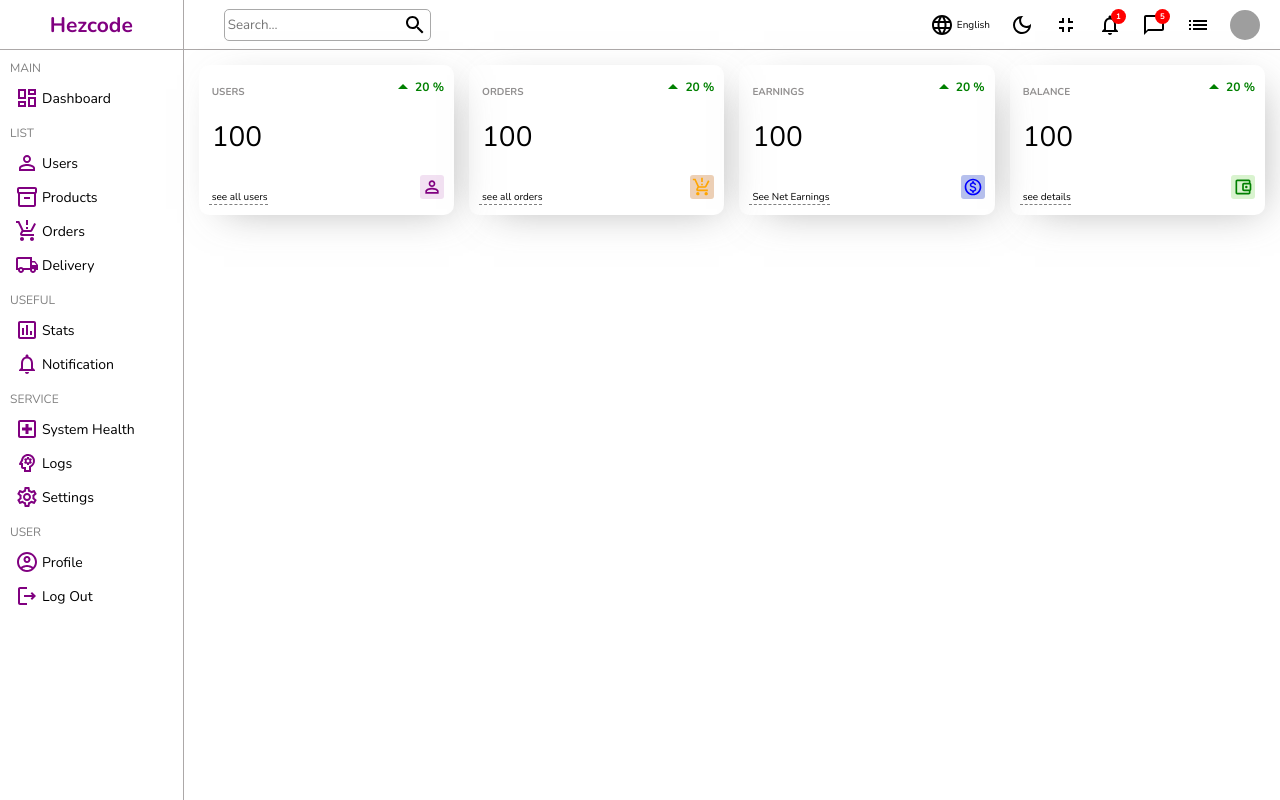
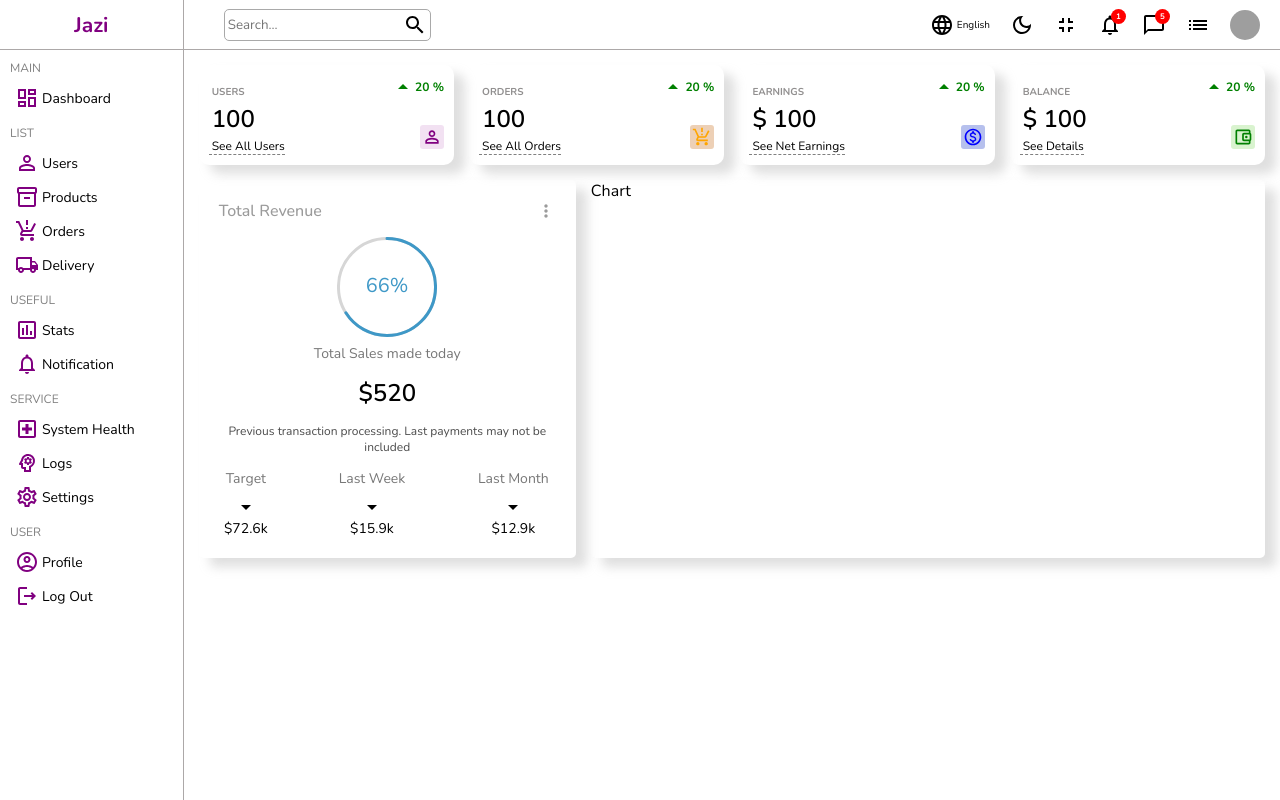
Before and after one commit to Obafemi-NG/admin-app, a React (Create React App) app: page / in a window 1280 px wide. Built offline with nearby package versions, Linux system fonts and the light colour scheme; grey boxes are pictures that could not be loaded.

Commit message:
created the featured chart for the analysis of the sales of the admin. I used the react circular progress bar for a visualized progress bar in this section.

```diff
--- a/package.json
+++ b/package.json
@@ -11,6 +11,7 @@
     "@testing-library/react": "^12.1.4",
     "@testing-library/user-event": "^13.5.0",
     "react": "^17.0.2",
+    "react-circular-progressbar": "^2.0.4",
     "react-dom": "^17.0.2",
     "react-router-dom": "^6.2.2",
     "react-scripts": "5.0.0",
--- /dev/null
+++ b/src/components/Chart/Chart.jsx
@@ -0,0 +1,7 @@
+import styles from "./Chart.module.css";
+
+const Chart = () => {
+  return <div className={styles.chart}>Chart</div>;
+};
+
+export default Chart;
--- /dev/null
+++ b/src/components/Chart/Chart.module.css
@@ -0,0 +1,7 @@
+.chart {
+  flex: 4;
+  border-radius: 5px;
+  box-shadow: 11px 9px 11px 0px rgba(212, 212, 212, 0.75);
+  -webkit-box-shadow: 11px 9px 11px 0px rgba(212, 212, 212, 0.75);
+  -moz-box-shadow: 11px 9px 11px 0px rgba(212, 212, 212, 0.75);
+}
--- /dev/null
+++ b/src/components/Featured/Featured.jsx
@@ -0,0 +1,63 @@
+import styles from "./Featured.module.css";
+
+// Imported React SVG Component...
+import { CircularProgressbar } from "react-circular-progressbar";
+import "react-circular-progressbar/dist/styles.css";
+
+// Imported Material UI below...
+import MoreVertOutlinedIcon from "@mui/icons-material/MoreVertOutlined";
+import ArrowDropDownOutlinedIcon from "@mui/icons-material/ArrowDropDownOutlined";
+import ArrowDropUpOutlinedIcon from "@mui/icons-material/ArrowDropUpOutlined";
+
+const Featured = () => {
+  // just an assumption, thus, a temporary value.
+  let percentage = 66;
+  let sales = 520;
+  let target = "72.6";
+  let lastWeek = "15.9";
+  let lastMonth = "12.9";
+  //   ---end of assumed values.
+
+  return (
+    <div className={styles.featured}>
+      <div className={styles.top}>
+        <p>Total Revenue</p>
+        <MoreVertOutlinedIcon className={styles.icon} />
+      </div>
+      <div className={styles.bottom}>
+        <div className={styles.progressbar} style={{ width: 100, height: 100 }}>
+          <CircularProgressbar
+            value={percentage}
+            text={`${percentage}%`}
+            strokeWidth="3"
+          />
+        </div>
+        <p className={styles.title}>Total Sales made today</p>
+        <p className={styles.sales}> {`$${sales}`} </p>
+        <p className={styles.desc}>
+          {" "}
+          Previous transaction processing. Last payments may not be included{" "}
+        </p>
+        <div className={styles.items}>
+          <div className={styles.details}>
+            <p className={styles.title}>Target</p>
+            <ArrowDropDownOutlinedIcon />
+            <p className={styles.rate}> {`$${target}k`} </p>
+          </div>
+          <div className={styles.details}>
+            <p className={styles.title}>Last Week</p>
+            <ArrowDropDownOutlinedIcon />
+            <p className={styles.rate}> {`$${lastWeek}k`} </p>
+          </div>
+          <div className={styles.details}>
+            <p className={styles.title}>Last Month</p>
+            <ArrowDropDownOutlinedIcon />
+            <p className={styles.rate}> {`$${lastMonth}k`} </p>
+          </div>
+        </div>
+      </div>
+    </div>
+  );
+};
+
+export default Featured;
--- /dev/null
+++ b/src/components/Featured/Featured.module.css
@@ -0,0 +1,63 @@
+.featured {
+  flex: 2;
+  /* height: 200px; */
+  padding: 20px;
+  border-radius: 5px;
+  box-shadow: 11px 9px 11px 0px rgba(212, 212, 212, 0.75);
+  -webkit-box-shadow: 11px 9px 11px 0px rgba(212, 212, 212, 0.75);
+  -moz-box-shadow: 11px 9px 11px 0px rgba(212, 212, 212, 0.75);
+}
+.top {
+  display: flex;
+  align-items: center;
+  justify-content: space-between;
+}
+.top p {
+  color: rgb(155, 155, 155);
+  font-size: 16px;
+  font-weight: 500;
+}
+.top .icon {
+  cursor: pointer;
+  font-size: 20px;
+  color: rgb(155, 155, 155);
+}
+
+.bottom {
+  display: flex;
+  flex-direction: column;
+  align-items: center;
+  margin-top: 15px;
+}
+.title,
+.sales,
+.desc {
+  margin: 7px;
+}
+.title {
+  font-size: 14px;
+  color: rgb(119, 119, 119);
+}
+.sales {
+  font-size: 24px;
+  font-weight: 600;
+}
+.desc {
+  font-size: 12px;
+  text-align: center;
+  color: rgb(75, 75, 75);
+}
+.items {
+  display: flex;
+  width: 100%;
+  justify-content: space-between;
+  align-items: center;
+}
+.details {
+  display: flex;
+  flex-direction: column;
+  align-items: center;
+}
+.rate {
+  font-size: 14px;
+}
--- a/src/components/Sidebar/Sidebar.jsx
+++ b/src/components/Sidebar/Sidebar.jsx
@@ -15,7 +15,7 @@ import LogoutOutlinedIcon from "@mui/icons-material/LogoutOutlined";
 const Sidebar = () => {
   return (
     <div className={styles.sidebar}>
-      <div className={styles["sidebar-top"]}>Hezcode</div>
+      <div className={styles["sidebar-top"]}>Jazi</div>
       {/* <hr /> */}
       <div className={styles["sidebar-body"]}>
         <ul>
--- a/src/components/Sidebar/Sidebar.module.css
+++ b/src/components/Sidebar/Sidebar.module.css
@@ -4,7 +4,6 @@
   height: 100vh;
 }
 .sidebar-top {
-  /* background-color: red; */
   height: 50px;
   display: flex;
   align-items: center;
@@ -31,6 +30,7 @@ li {
 li:hover {
   background-color: #ece8ff;
   cursor: pointer;
+  border-top-left-radius: 10px;
 }
 .icons {
   font-size: 22px;
@@ -41,9 +41,7 @@ span {
   font-weight: normal;
   padding-left: 3px;
 }
-/* hr {
-  border: 0.5px solid rgb(172, 168, 168);
-} */
+
 ul {
   list-style-type: none;
   margin: 0;
--- a/src/components/Widgets/Widget.jsx
+++ b/src/components/Widgets/Widget.jsx
@@ -16,7 +16,7 @@ const Widget = ({ type }) => {
       data = {
         title: "USERS",
         isMoney: false,
-        link: "see all users",
+        link: "See All Users",
         icon: (
           <PermIdentityOutlinedIcon
             className={styles["widget-icon"]}
@@ -32,7 +32,7 @@ const Widget = ({ type }) => {
       data = {
         title: "ORDERS",
         isMoney: false,
-        link: "see all orders",
+        link: "See All Orders",
         icon: (
           <ProductionQuantityLimitsOutlinedIcon
             className={styles["widget-icon"]}
@@ -47,7 +47,7 @@ const Widget = ({ type }) => {
     case "earnings":
       data = {
         title: "EARNINGS",
-        isMoney: false,
+        isMoney: true,
         link: "See Net Earnings",
         icon: (
           <MonetizationOnOutlinedIcon
@@ -63,8 +63,8 @@ const Widget = ({ type }) => {
     case "balance":
       data = {
         title: "BALANCE",
-        isMoney: false,
-        link: "see details",
+        isMoney: true,
+        link: "See Details",
         icon: (
           <AccountBalanceWalletOutlinedIcon
             className={styles["widget-icon"]}
@@ -85,7 +85,10 @@ const Widget = ({ type }) => {
     <div className={styles.widget}>
       <div className={styles.left}>
         <span className={styles.title}> {data.title} </span>
-        <span className={styles.amount}> {amount} </span>
+        <span className={styles.amount}>
+          {" "}
+          {data.isMoney && "$"} {amount}{" "}
+        </span>
         <span className={styles.cta}> {data.link} </span>
       </div>
       <div className={styles.right}>
--- a/src/components/Widgets/Widget.module.css
+++ b/src/components/Widgets/Widget.module.css
@@ -2,14 +2,14 @@
   display: flex;
 
   flex: 1;
-  height: 150px;
+  height: 100px;
   padding: 10px;
   border-radius: 10px;
 
   justify-content: space-between;
-  box-shadow: 10px 9px 39px -15px rgba(153, 153, 153, 0.78);
-  -webkit-box-shadow: 10px 9px 39px -15px rgba(153, 153, 153, 0.78);
-  -moz-box-shadow: 10px 9px 39px -15px rgba(153, 153, 153, 0.78);
+  box-shadow: 11px 9px 11px 0px rgba(212, 212, 212, 0.75);
+  -webkit-box-shadow: 11px 9px 11px 0px rgba(212, 212, 212, 0.75);
+  -moz-box-shadow: 11px 9px 11px 0px rgba(212, 212, 212, 0.75);
 }
 
 .title {
@@ -19,11 +19,11 @@
   margin-top: 10px;
 }
 .amount {
-  font-size: 28px;
+  font-size: 24px;
+  font-weight: 600;
 }
 .cta {
-  font-size: 10px;
-  margin-top: 15px;
+  font-size: 12px;
   border-bottom: 1px dashed gray;
   width: max-content;
   cursor: pointer;
@@ -39,8 +39,6 @@
   display: flex;
   font-size: 12px;
   align-items: center;
-  /* margin: 0;
-  padding: 0; */
 }
 
 .diff p {
@@ -59,6 +57,4 @@
 
 .icon-container {
   align-self: flex-end;
-  /* margin: 0; */
-  /* padding: 0; */
 }
--- a/src/components/index.js
+++ b/src/components/index.js
@@ -1,3 +1,5 @@
 export { default as Navbar } from "./Navbar/Navbar";
 export { default as Sidebar } from "./Sidebar/Sidebar";
 export { default as Widget } from "./Widgets/Widget";
+export { default as Featured } from "./Featured/Featured";
+export { default as Chart } from "./Chart/Chart";
--- a/src/pages/Home/Home.jsx
+++ b/src/pages/Home/Home.jsx
@@ -1,4 +1,4 @@
-import { Sidebar, Navbar, Widget } from "../../components";
+import { Sidebar, Navbar, Widget, Featured, Chart } from "../../components";
 
 import styles from "./Home.module.css";
 
@@ -15,6 +15,10 @@ const Home = () => {
           <Widget type="earnings" />
           <Widget type="balance" />
         </div>
+        <div className={styles.charts}>
+          <Featured />
+          <Chart />
+        </div>
       </div>
     </div>
   );
--- a/src/pages/Home/Home.module.css
+++ b/src/pages/Home/Home.module.css
@@ -6,7 +6,8 @@
   flex: 6;
 }
 
-.widgets {
+.widgets,
+.charts {
   display: flex;
   gap: 15px;
   margin: 15px;
```
Also changed, not shown: 1 other file (tests, documents, lock files or other folders).
